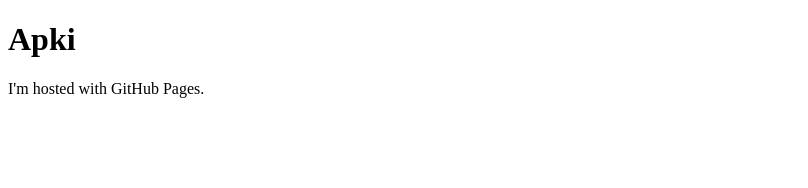
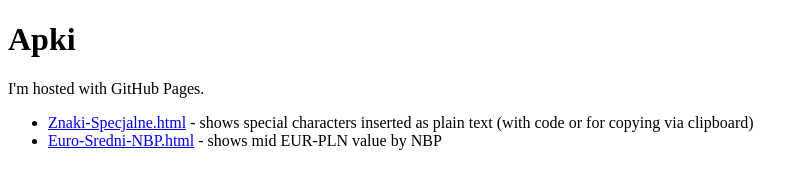
Before and after one commit to macbeebas/appki, a plain HTML site: page index.html in a window 1280 px wide. Shown: the whole page, without its empty margins (0-808 px from the left). Drawn offline with Linux system fonts and the light colour scheme.

Commit message:
Add acive app list

```diff
--- a/index.html
+++ b/index.html
@@ -8,5 +8,9 @@
 <body>
     <h1>Apki</h1>
     <p>I'm hosted with GitHub Pages.</p>
+    <ul>
+        <li><a href="https://macbeebas.github.io/appki/Znaki-Specjalne.html">Znaki-Specjalne.html</a> - shows special characters inserted as plain text (with code or for copying via clipboard)</li>
+        <li><a href="https://macbeebas.github.io/appki/Euro-Sredni-NBP.html">Euro-Sredni-NBP.html</a> - shows mid EUR-PLN value by NBP</li>
+    </ul>
 </body>
 </html>
```
